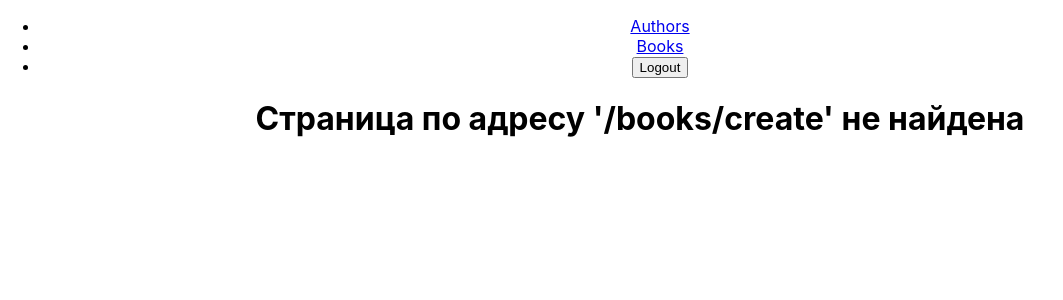
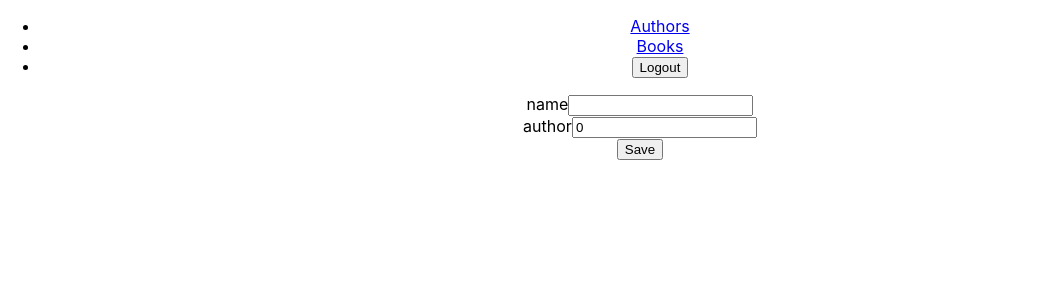
Before and after one commit to AndrewVladimirovich/D_REST, a React (Create React App) app in the folder library/frontend/: page /books/create in a window 1280 px wide. Shown: the top 300 px of the page, without its empty margins (0-1063 px from the left). Built offline with nearby package versions, Linux system fonts and the light colour scheme; no server answers.

Commit message:
Lesson_11 bookForm create & books.js modify

```diff
--- a/library/frontend/src/App.js
+++ b/library/frontend/src/App.js
@@ -4,6 +4,7 @@ import './App.css';
 import AuthorList from './components/Author.js'
 import BookList from './components/Books'
 import AuthorBookList from './components/AuthorBook'
+import BookForm from './components/BookForm'
 import {HashRouter, Route, Link, Switch, Redirect, BrowserRouter} from 'react-router-dom'
 import axios from 'axios'
 import LoginForm from './components/Auth';
@@ -69,6 +70,26 @@ class App extends React.Component {
         return headers
     }
 
+    createBook(name, author) {
+        const headers = this.get_headers()
+        const data = {name: name, author: author}
+        axios.post('http://127.0.0.1:8000/api/books/', data, {headers})
+            .then(response => {
+                let new_book = response.data
+                const author = this.state.authors.filter((item) => item.id == new_book.author)[0]
+                new_book.author = author
+                this.setState({books: [...this.state.books, new_book]})
+            }).catch(error => console.log(error))
+    }
+
+    deleteBook(id) {
+        const headers = this.get_headers()
+        axios.delete('http://127.0.0.1:8000/api/books/${id}', {headers})
+            .then(response => {
+                this.setState({books: this.state.books.filter((item)=>item.id /= id)})
+            }).catch(error => console.log(error))
+    }
+
     load_data() {
         const headers = this.get_headers()
         axios.get('http://127.0.0.1:8000/api/authors', {headers})
@@ -117,7 +138,8 @@ class App extends React.Component {
                     </nav>
                     <Switch>
                         <Route exact path='/' component={() => <AuthorList authors={this.state.authors}> </AuthorList>} />
-                        <Route exact path='/books' component={() => <BookList items={this.state.books}> </BookList>} />
+                        <Route exact path='/books/create' component={() => <BookForm authors={this.state.authors} createBook={(name, author) => this.createBook(name, author)}></BookForm>} ></Route>
+                        <Route exact path='/books' component={() => <BookList items={this.state.books} deleteBook={(id) =>this.deleteBook(id)}> </BookList>} />
                         <Route exact path='/author/:id' component={() => <AuthorBookList items={this.state.books}> </AuthorBookList>} />
                         <Route exact path='/login ' component={() => <LoginForm get_token={(login, password) => this.get_token(login, password)}></LoginForm>} />
                         <Redirect from='/authors' to='/'/>
--- /dev/null
+++ b/library/frontend/src/components/BookForm.js
@@ -0,0 +1,36 @@
+import React from 'react'
+
+class BookForm extends React.Component {
+    constructor(props) {
+        super(props)
+        this.state = {name: '', author: 0}
+    }
+    handleChange(event)
+    {
+        this.setState(
+            {
+                [event.target.name]: event.target.value }
+        );
+    }
+    handleSubmit(event) {
+        console.log(this.state.name)
+        console.log(this.state.author)
+        event.preventDefault()
+    }
+    render() {
+        return (
+            <form onSubmit={(event)=> this.handleSubmit(event)}>
+                <div className="form-group">
+                    <label for="login">name</label>
+                    <input type="text" className="form-control" name="name" value={this.state.name} onChange={(event)=>this.handleChange(event)} />
+                </div>
+            <div className="form-group">
+
+                <label for="author">author</label>
+                <input type="number" className="form-control" name="author" value={this.state.author} onChange={(event)=>this.handleChange(event)} />
+            </div>
+            <input type="submit" className="btn btn-primary" value="Save" /> </form>
+        );
+    }
+}
+export default BookForm
--- a/library/frontend/src/components/Books.js
+++ b/library/frontend/src/components/Books.js
@@ -1,6 +1,7 @@
 import React from 'react'
+import {Link} from 'react-router-dom'
 
-const BookItem = ({item}) => {
+const BookItem = ({item, deleteBook}) => {
    return (
         <tr>
             <td>
@@ -12,12 +13,16 @@ const BookItem = ({item}) => {
             <td>
                {item.author.first_name}
             </td>
+            <td>
+                <button onClick={()=>deleteBook(item.id)} type='button'>Delete</button>
+            </td>
         </tr>
     )
 }
 
-const BookList = ({items}) => {
+const BookList = ({items, deleteBook}) => {
     return (
+        <div>
         <table>
             <th>
                 ID
@@ -28,8 +33,10 @@ const BookList = ({items}) => {
             <th>
                 Author
             </th>
-            {items.map((item) => <BookItem item={item} />)}
+            {items.map((item) => <BookItem item={item} deleteBook={deleteBook}/>)}
         </table>
+        <Link to='/book/create'></Link>
+        </div>
     )
 }
  export default BookList
```
